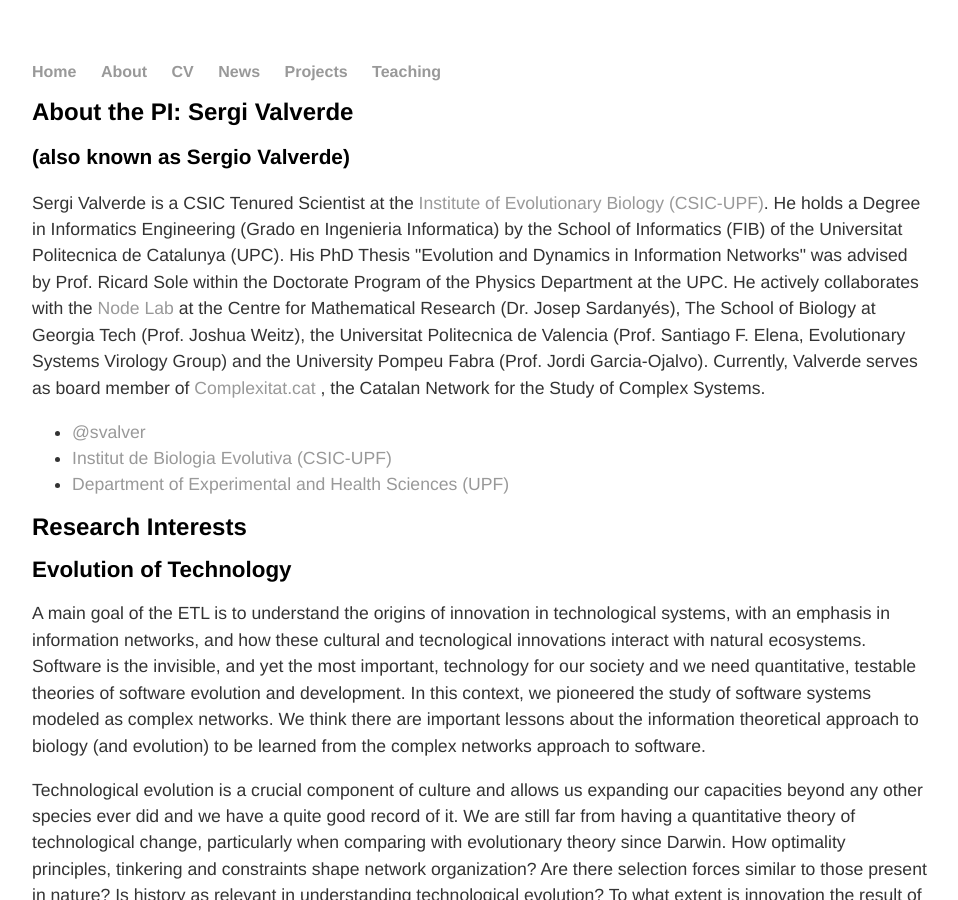
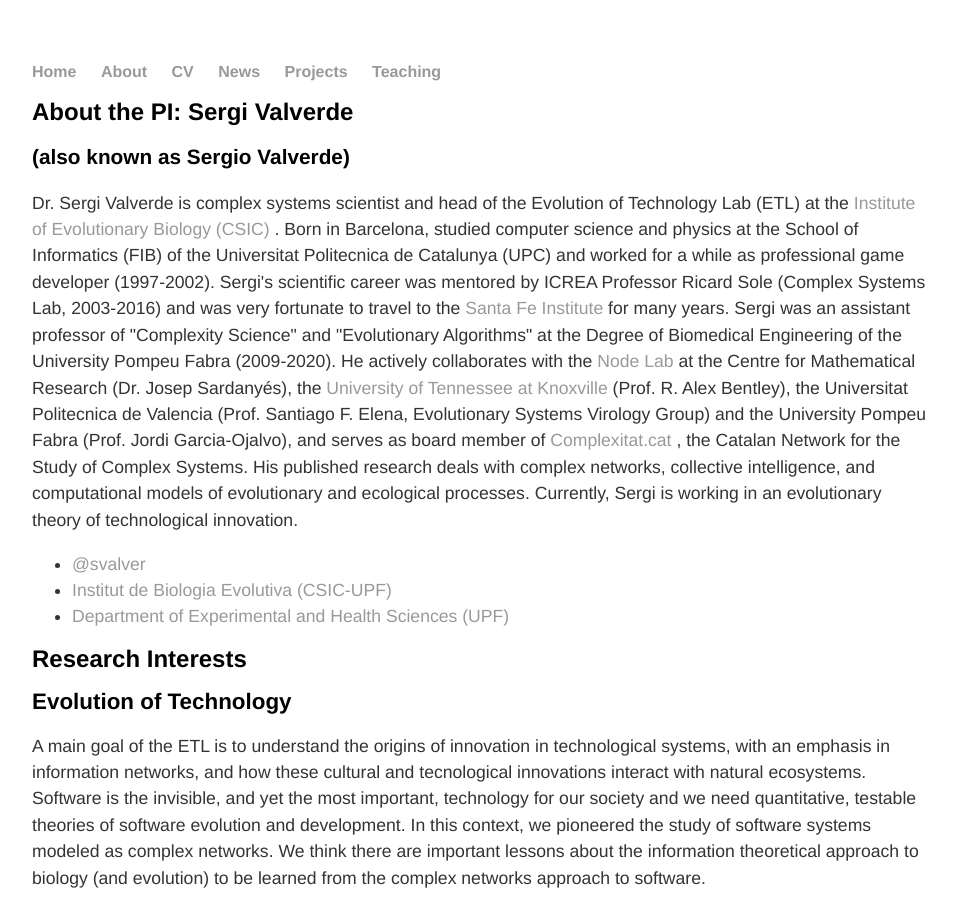
Before and after one commit to svalver/svalver.github.io, a Jekyll site: the page built from about/index.html, in a window 1280 px wide and 900 px high. Shown: the whole window, without its empty margins (160-1118 px from the left). Built offline with Jekyll 4.4.1, drawn with Linux system fonts in a browser that asks for light colours.

Commit message:
update cv

```diff
--- a/about/index.html
+++ b/about/index.html
@@ -16,9 +16,8 @@ img {
 <h1>About the PI: Sergi Valverde</h1>
 <h3>(also known as Sergio Valverde)</h3>
 <p>
-Sergi Valverde is a CSIC Tenured Scientist at the <a href="https://www.ibe.upf-csic.es/valverde"> Institute of Evolutionary Biology (CSIC-UPF)</a>. He holds a Degree in Informatics Engineering (Grado en Ingenieria Informatica) by the School of Informatics (FIB) of the Universitat Politecnica de Catalunya (UPC). His PhD Thesis
- "Evolution and Dynamics in Information Networks" was advised by Prof. Ricard Sole within
- the Doctorate Program of the Physics Department at the UPC.  He actively collaborates with the <a href ="https://sites.google.com/site/nonlineardynamicsevolutionlab">Node Lab </a> at the Centre for Mathematical Research (Dr. Josep Sardanyés), The School of Biology at Georgia Tech (Prof. Joshua Weitz), the Universitat Politecnica de Valencia  (Prof. Santiago F. Elena, Evolutionary Systems Virology Group) and the University Pompeu Fabra (Prof. Jordi Garcia-Ojalvo). Currently, Valverde serves as board member of <a href="http://complexitat.cat/people"> Complexitat.cat </a>, the Catalan Network for the Study of Complex Systems.
+    Dr. Sergi Valverde is complex systems scientist and head of the Evolution of Technology Lab (ETL) at the <a href="https://www.ibe.upf-csic.es/valverde"> Institute of Evolutionary Biology (CSIC) </a>. Born in Barcelona, studied computer science and physics at the School of Informatics (FIB) of the Universitat Politecnica de Catalunya (UPC) and worked for a while as professional game developer (1997-2002). Sergi's scientific career was mentored by ICREA Professor Ricard Sole (Complex Systems Lab, 2003-2016) and was very fortunate to travel to the <a href="https://www.santafe.edu"> Santa Fe Institute </a> for many years. Sergi was an assistant professor of "Complexity Science" and "Evolutionary Algorithms" at the Degree of Biomedical Engineering of the University Pompeu Fabra (2009-2020).
+    He actively collaborates with the <a href ="https://sites.google.com/site/nonlineardynamicsevolutionlab">Node Lab </a> at the Centre for Mathematical Research (Dr. Josep Sardanyés), the <a href="https://anthropology.utk.edu/people/alex-bentley/"> University of Tennessee at Knoxville</a> (Prof. R. Alex Bentley), the Universitat Politecnica de Valencia  (Prof. Santiago F. Elena, Evolutionary Systems Virology Group) and the University Pompeu Fabra (Prof. Jordi Garcia-Ojalvo), and serves as board member of <a href="http://complexitat.cat/people"> Complexitat.cat </a>, the Catalan Network for the Study of Complex Systems. His published research deals with complex networks, collective intelligence, and computational models of evolutionary and ecological processes. Currently, Sergi is working in an evolutionary theory of technological innovation.
 </p>
 <ul class="contacts">
 <li><a href="https://twitter.com/svalver">@svalver</a></li>
--- a/index.html
+++ b/index.html
@@ -39,7 +39,7 @@ td, th {
 <tr>
     <td style="width:40%"><img src = "images/sergi_valverde.png"  style="float:center;"/></td>
     <td><h3>Sergi Valverde (Principal Investigator)</h3>
-        <p>I am a Complex Systems researcher with a background in Computer Science and Physics. I am very interested in Evolutionary Theory and their applications beyond Biology (and related fields like Cultural Evolution). One of my obsessions is the coevolution between Hardware and Software, which I think is a paradigmatic example for the Evolution of Complexity, both in natural and artificial systems. My research is mainly based on the theory of Complex Networks, Theoretical Ecology, Evolutionary Algorithms and Computational Biology. </p>
+        <p>I am a Complex Systems researcher with a background in Computer Science and Physics. I am very interested in Evolutionary Theory and their applications beyond Biology (and related fields like Cultural Evolution). One of my scientific obsessions is the coevolution between Hardware and Software, which I think is a paradigmatic example for the Evolution of Complexity, both in natural and artificial systems. My research is mainly based on the theory of Complex Networks, Theoretical Ecology, Evolutionary Algorithms and Computational Biology. </p>
     </td>
 </tr>
 <tr>
```
Also changed, not shown: 1 other file.
